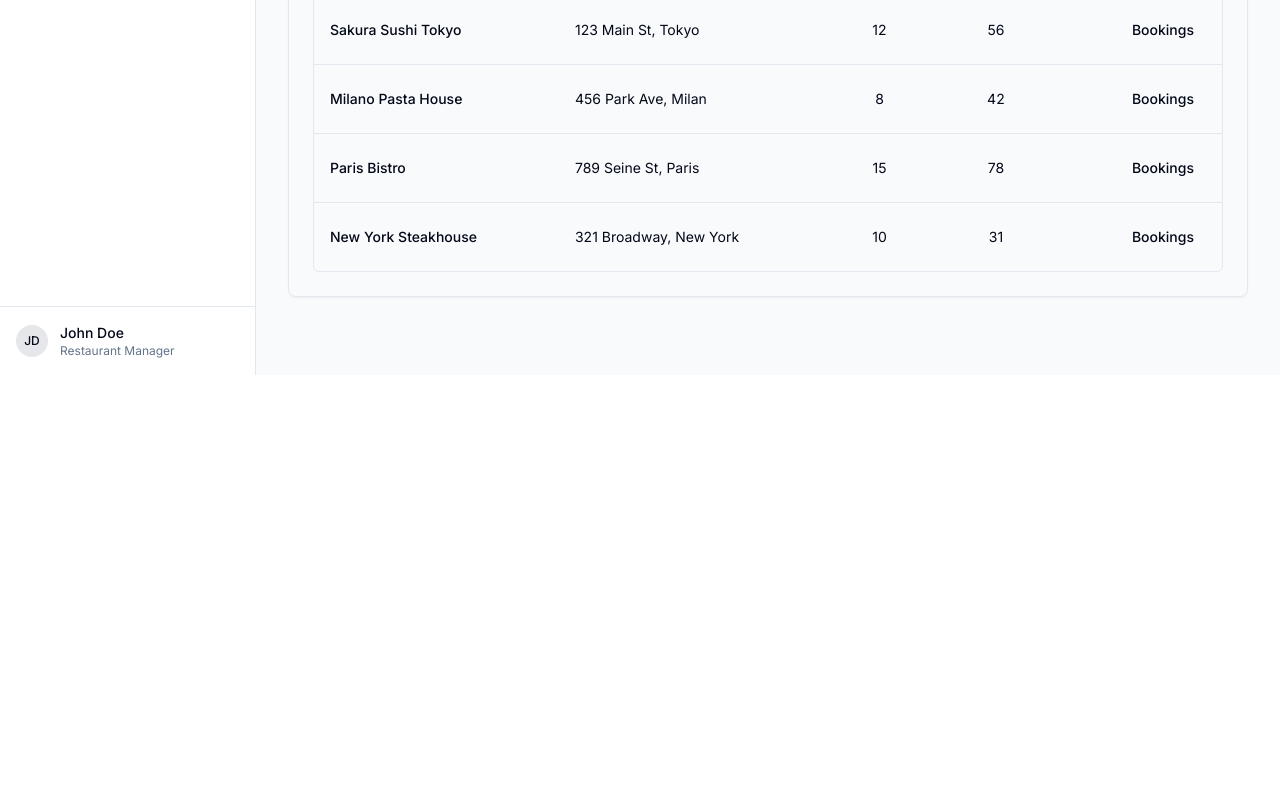
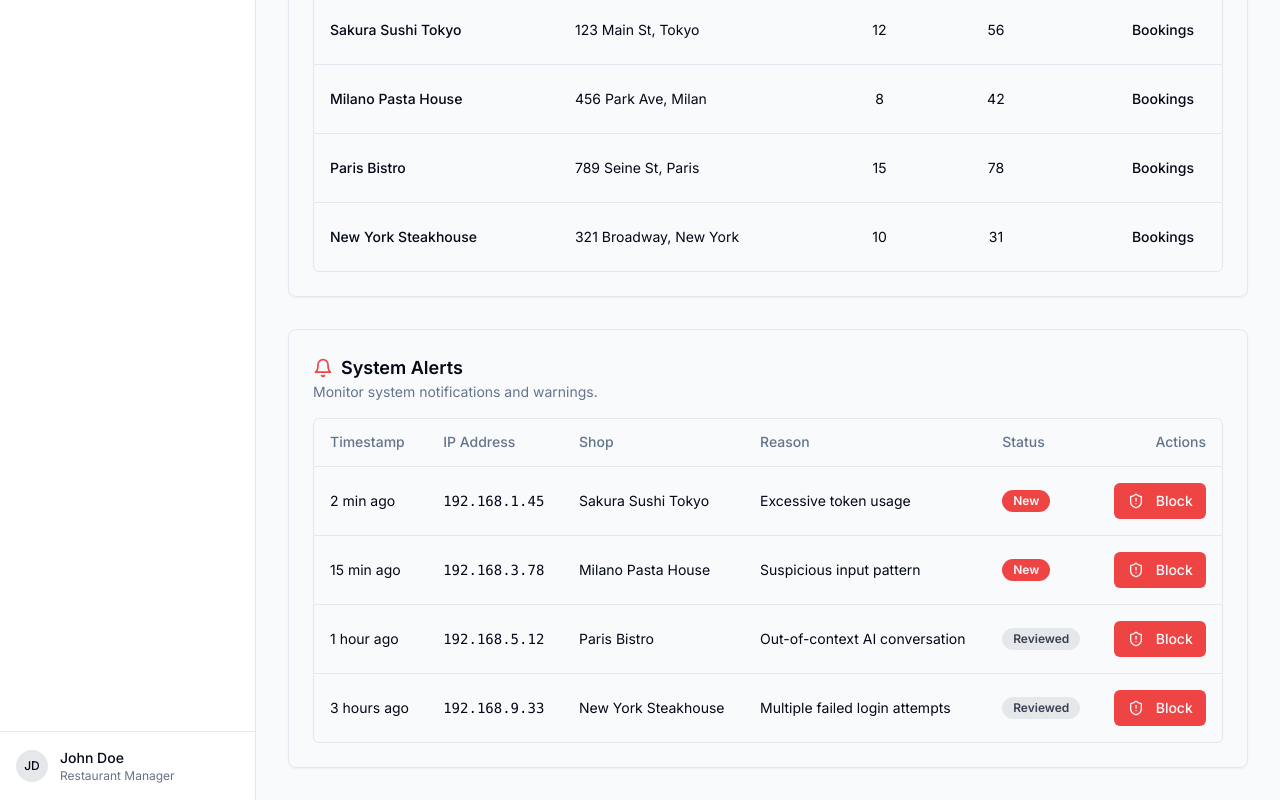
Before and after one commit to irfanramadhan1999/admin-ai-reservation-system, a React (Vite) app: page / in a window 1280 px wide. Shown: the part 425-1225 px from the top of the page. Before the commit the page ends 800 px from the top, so only its background shows below. Built offline with nearby package versions, Linux system fonts and the light colour scheme.

Commit message:
feat: Add System Alerts section to Dashboard
Adds a "System Alerts" section to the Dashboard page, displaying suspicious activities in a table format with filtering and management options.

```diff
--- a/src/pages/Dashboard.tsx
+++ b/src/pages/Dashboard.tsx
@@ -1,9 +1,9 @@
-
 import React from 'react';
 import { Link } from 'react-router-dom';
 import { DashboardLayout } from '@/components/dashboard/dashboard-layout';
 import { Card } from '@/components/ui/card';
 import { Button } from '@/components/ui/button';
+import { Badge } from '@/components/ui/badge';
 import {
   Store,
   CalendarDays,
@@ -11,7 +11,9 @@ import {
   Activity,
   ArrowRight,
   ArrowUpRight,
-  ArrowDownRight
+  ArrowDownRight,
+  ShieldAlert,
+  Bell
 } from 'lucide-react';
 import {
   Table,
@@ -88,6 +90,42 @@ const Dashboard = () => {
       address: '321 Broadway, New York',
       tables: 10,
       bookings: 31,
+    },
+  ];
+
+  // Mock data for system alerts
+  const systemAlerts = [
+    {
+      id: 1,
+      timestamp: '2 min ago',
+      ipAddress: '192.168.1.45',
+      shop: 'Sakura Sushi Tokyo',
+      reason: 'Excessive token usage',
+      status: 'New',
+    },
+    {
+      id: 2,
+      timestamp: '15 min ago',
+      ipAddress: '192.168.3.78',
+      shop: 'Milano Pasta House',
+      reason: 'Suspicious input pattern',
+      status: 'New',
+    },
+    {
+      id: 3,
+      timestamp: '1 hour ago',
+      ipAddress: '192.168.5.12',
+      shop: 'Paris Bistro',
+      reason: 'Out-of-context AI conversation',
+      status: 'Reviewed',
+    },
+    {
+      id: 4,
+      timestamp: '3 hours ago',
+      ipAddress: '192.168.9.33',
+      shop: 'New York Steakhouse',
+      reason: 'Multiple failed login attempts',
+      status: 'Reviewed',
     },
   ];
 
@@ -174,6 +212,67 @@ const Dashboard = () => {
           </Table>
         </div>
       </Card>
+
+      {/* System Alerts Section */}
+      <Card className="p-6 bg-muted/10 mt-8">
+        <div className="flex items-center justify-between mb-4">
+          <div>
+            <h2 className="text-lg font-semibold flex items-center">
+              <Bell className="h-5 w-5 mr-2 text-red-500" />
+              System Alerts
+            </h2>
+            <p className="text-sm text-muted-foreground">
+              Monitor system notifications and warnings.
+            </p>
+          </div>
+        </div>
+
+        <div className="rounded-md border">
+          <Table>
+            <TableHeader>
+              <TableRow>
+                <TableHead>Timestamp</TableHead>
+                <TableHead>IP Address</TableHead>
+                <TableHead>Shop</TableHead>
+                <TableHead>Reason</TableHead>
+                <TableHead>Status</TableHead>
+                <TableHead className="text-right">Actions</TableHead>
+              </TableRow>
+            </TableHeader>
+            <TableBody>
+              {systemAlerts.map((alert) => (
+                <TableRow key={alert.id}>
+                  <TableCell className="text-sm">{alert.timestamp}</TableCell>
+                  <TableCell className="font-mono text-sm">{alert.ipAddress}</TableCell>
+                  <TableCell>{alert.shop}</TableCell>
+                  <TableCell className="max-w-xs">{alert.reason}</TableCell>
+                  <TableCell>
+                    <Badge
+                      variant={alert.status === 'New' ? 'default' : 'outline'}
+                      className={alert.status === 'New'
+                        ? 'bg-red-500 hover:bg-red-600'
+                        : 'bg-gray-200 text-gray-700 hover:bg-gray-300'
+                      }
+                    >
+                      {alert.status}
+                    </Badge>
+                  </TableCell>
+                  <TableCell className="text-right">
+                    <Button
+                      variant="destructive"
+                      size="sm"
+                      className="w-full flex items-center justify-center"
+                    >
+                      <ShieldAlert className="h-4 w-4 mr-1" />
+                      Block
+                    </Button>
+                  </TableCell>
+                </TableRow>
+              ))}
+            </TableBody>
+          </Table>
+        </div>
+      </Card>
     </DashboardLayout>
   );
 };
```
